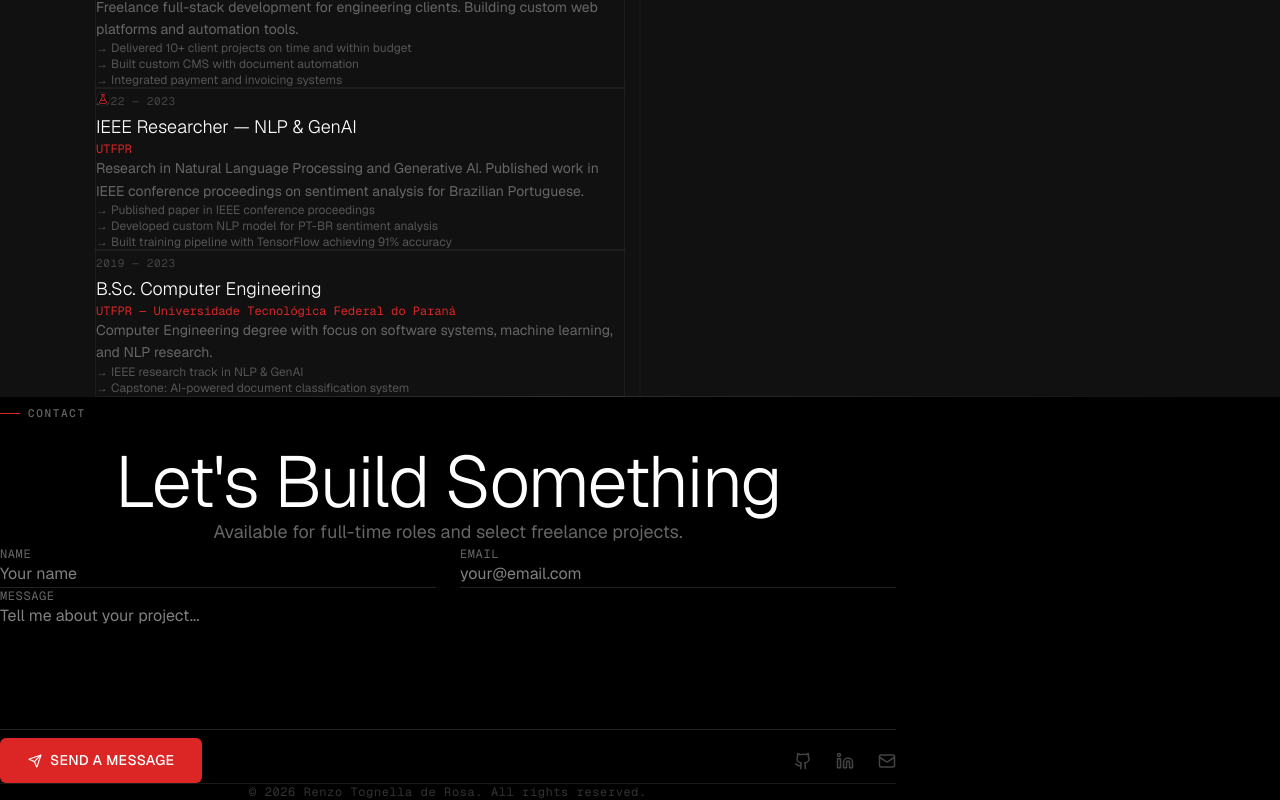
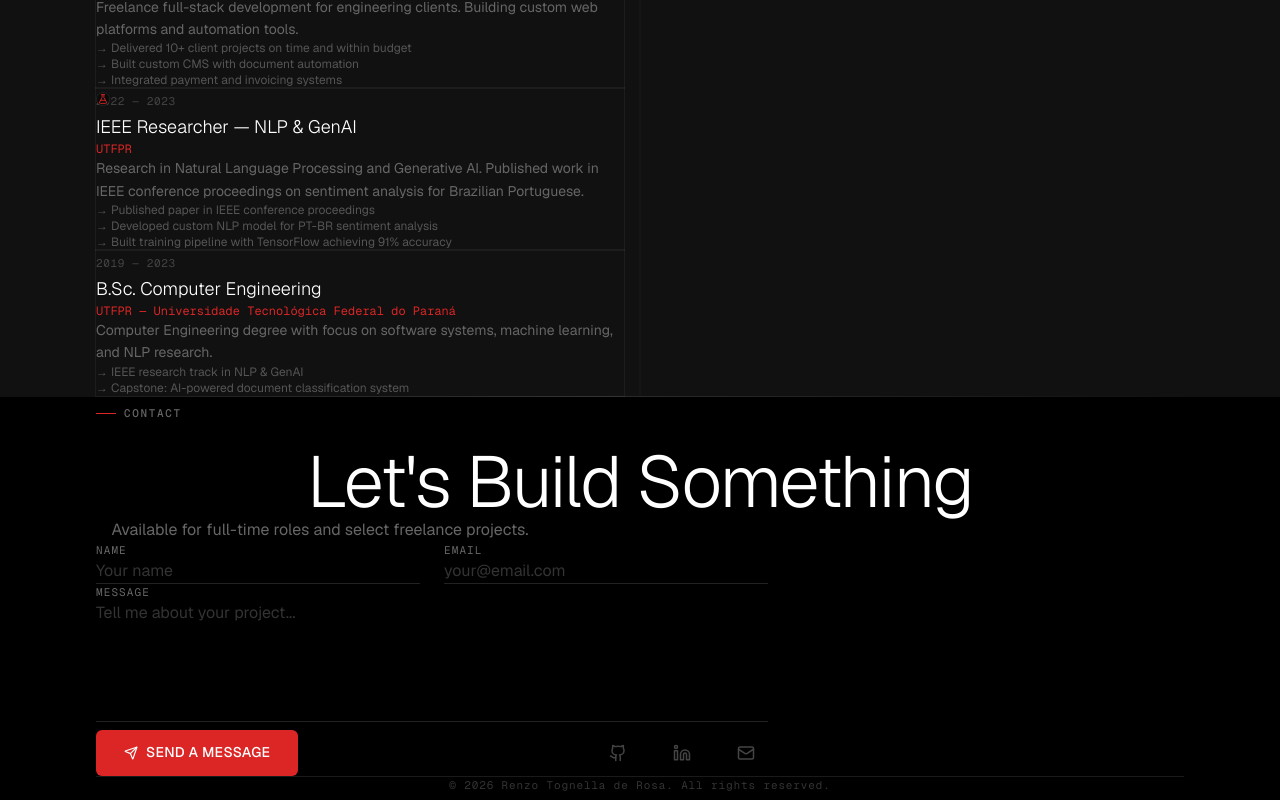
Before and after one commit to Renzo-Tognella/Portfolio, a Next.js app: page / in a window 1280 px wide. Shown: the part 2832-3632 px from the top of the page. Built offline with nearby package versions, Linux system fonts and the light colour scheme.

Commit message:
fix: contact — mobile-first form, responsive heading, 44px social touch targets, container-section, max-w form

```diff
--- a/components/sections/contact.tsx
+++ b/components/sections/contact.tsx
@@ -2,7 +2,7 @@
 
 import { useRef, useEffect, useState } from "react";
 import { contactData, socialLinks } from "@/lib/data";
-import { Send, ArrowUpRight, Github, Linkedin, Mail } from "lucide-react";
+import { Send, Github, Linkedin, Mail } from "lucide-react";
 
 const iconMap: Record<string, React.ReactNode> = {
   github: <Github size={18} />,
@@ -12,11 +12,7 @@ const iconMap: Record<string, React.ReactNode> = {
 
 export default function Contact() {
   const sectionRef = useRef<HTMLElement>(null);
-  const [formState, setFormState] = useState({
-    name: "",
-    email: "",
-    message: "",
-  });
+  const [formState, setFormState] = useState({ name: "", email: "", message: "" });
 
   useEffect(() => {
     const initGSAP = async () => {
@@ -30,32 +26,15 @@ export default function Contact() {
       gsap.fromTo(
         ".contact-heading",
         { y: 60, opacity: 0 },
-        {
-          y: 0,
-          opacity: 1,
-          duration: 1,
-          ease: "power3.out",
-          scrollTrigger: {
-            trigger: section,
-            start: "top 70%",
-          },
-        }
+        { y: 0, opacity: 1, duration: 1, ease: "power3.out",
+          scrollTrigger: { trigger: section, start: "top 75%" } }
       );
 
       gsap.fromTo(
         ".contact-form",
         { y: 40, opacity: 0 },
-        {
-          y: 0,
-          opacity: 1,
-          duration: 0.8,
-          delay: 0.3,
-          ease: "power3.out",
-          scrollTrigger: {
-            trigger: section,
-            start: "top 60%",
-          },
-        }
+        { y: 0, opacity: 1, duration: 0.8, delay: 0.3, ease: "power3.out",
+          scrollTrigger: { trigger: section, start: "top 65%" } }
       );
     };
 
@@ -64,7 +43,6 @@ export default function Contact() {
 
   const handleSubmit = (e: React.FormEvent) => {
     e.preventDefault();
-    // Form submission logic
     const mailtoLink = `mailto:${contactData.email}?subject=Portfolio Contact from ${formState.name}&body=${formState.message}%0A%0AFrom: ${formState.name} (${formState.email})`;
     window.open(mailtoLink);
   };
@@ -73,90 +51,81 @@ export default function Contact() {
     <section
       ref={sectionRef}
       id="contact"
-      className="section-void relative px-6 py-[120px] md:py-[160px]"
+      className="section-void relative py-16 sm:py-24 md:py-32 lg:py-40"
     >
-      <div className="mx-auto max-w-4xl">
+      <div className="container-section">
         <div className="section-label">Contact</div>
 
         {/* Heading */}
         <div className="contact-heading text-center">
-          <h2 className="text-4xl font-light tracking-tight text-white md:text-6xl lg:text-7xl">
+          <h2 className="text-3xl font-light tracking-tight text-white sm:text-4xl md:text-5xl lg:text-6xl xl:text-7xl">
             {contactData.heading}
           </h2>
-          <p className="mt-4 text-base text-[#666] md:text-lg">
+          <p className="mx-auto mt-3 max-w-md text-sm text-[#666] sm:mt-4 sm:text-base">
             {contactData.subheading}
           </p>
         </div>
 
         {/* Form */}
-        <form
-          onSubmit={handleSubmit}
-          className="contact-form mt-16 space-y-6"
-        >
-          <div className="grid gap-6 md:grid-cols-2">
+        <form onSubmit={handleSubmit} className="contact-form mx-auto mt-10 max-w-2xl space-y-5 sm:mt-14 md:mt-16">
+          <div className="grid gap-5 sm:grid-cols-2 sm:gap-6">
             <div>
-              <label className="mb-2 block font-mono text-xs tracking-wider uppercase text-[#666]">
+              <label className="mb-2 block font-mono text-[10px] tracking-[0.1em] uppercase text-[#666] sm:text-[11px]">
                 Name
               </label>
               <input
                 type="text"
                 value={formState.name}
-                onChange={(e) =>
-                  setFormState({ ...formState, name: e.target.value })
-                }
+                onChange={(e) => setFormState({ ...formState, name: e.target.value })}
                 required
-                className="w-full border-b border-[#222] bg-transparent py-3 text-white outline-none transition-colors focus:border-[#dc2626]"
+                className="w-full border-b border-[#222] bg-transparent py-3 text-sm text-white outline-none transition-colors placeholder:text-[#333] focus:border-[#dc2626] sm:text-base"
                 placeholder="Your name"
               />
             </div>
             <div>
-              <label className="mb-2 block font-mono text-xs tracking-wider uppercase text-[#666]">
+              <label className="mb-2 block font-mono text-[10px] tracking-[0.1em] uppercase text-[#666] sm:text-[11px]">
                 Email
               </label>
               <input
                 type="email"
                 value={formState.email}
-                onChange={(e) =>
-                  setFormState({ ...formState, email: e.target.value })
-                }
+                onChange={(e) => setFormState({ ...formState, email: e.target.value })}
                 required
-                className="w-full border-b border-[#222] bg-transparent py-3 text-white outline-none transition-colors focus:border-[#dc2626]"
+                className="w-full border-b border-[#222] bg-transparent py-3 text-sm text-white outline-none transition-colors placeholder:text-[#333] focus:border-[#dc2626] sm:text-base"
                 placeholder="your@email.com"
               />
             </div>
           </div>
 
           <div>
-            <label className="mb-2 block font-mono text-xs tracking-wider uppercase text-[#666]">
+            <label className="mb-2 block font-mono text-[10px] tracking-[0.1em] uppercase text-[#666] sm:text-[11px]">
               Message
             </label>
             <textarea
               value={formState.message}
-              onChange={(e) =>
-                setFormState({ ...formState, message: e.target.value })
-              }
+              onChange={(e) => setFormState({ ...formState, message: e.target.value })}
               required
               rows={5}
-              className="w-full resize-none border-b border-[#222] bg-transparent py-3 text-white outline-none transition-colors focus:border-[#dc2626]"
+              className="w-full resize-none border-b border-[#222] bg-transparent py-3 text-sm text-white outline-none transition-colors placeholder:text-[#333] focus:border-[#dc2626] sm:text-base"
               placeholder="Tell me about your project..."
             />
           </div>
 
-          <div className="flex flex-col items-center gap-8 pt-4 md:flex-row md:justify-between">
-            <button type="submit" className="magnetic-btn gap-2">
+          <div className="flex flex-col items-center gap-6 pt-2 sm:flex-row sm:justify-between">
+            <button type="submit" className="magnetic-btn w-full sm:w-auto">
               <Send size={14} />
               {contactData.cta}
             </button>
 
             {/* Social links */}
-            <div className="flex items-center gap-6">
+            <div className="flex items-center gap-5">
               {socialLinks.map((link) => (
                 <a
                   key={link.platform}
                   href={link.url}
                   target={link.url.startsWith("mailto") ? undefined : "_blank"}
                   rel="noopener noreferrer"
-                  className="text-[#444] transition-colors hover:text-white"
+                  className="flex min-h-[44px] min-w-[44px] items-center justify-center text-[#444] transition-colors hover:text-white"
                   aria-label={link.platform}
                 >
                   {iconMap[link.icon]}
@@ -167,10 +136,9 @@ export default function Contact() {
         </form>
 
         {/* Footer */}
-        <div className="mt-32 border-t border-[#1a1a1a] pt-8 text-center">
-          <p className="font-mono text-xs tracking-wider text-[#333]">
-            &copy; {new Date().getFullYear()} Renzo Tognella de Rosa. All rights
-            reserved.
+        <div className="mt-20 border-t border-[#1a1a1a] pt-6 text-center sm:mt-28 md:mt-32">
+          <p className="font-mono text-[10px] tracking-[0.08em] text-[#333] sm:text-[11px]">
+            &copy; {new Date().getFullYear()} Renzo Tognella de Rosa. All rights reserved.
           </p>
         </div>
       </div>
```
